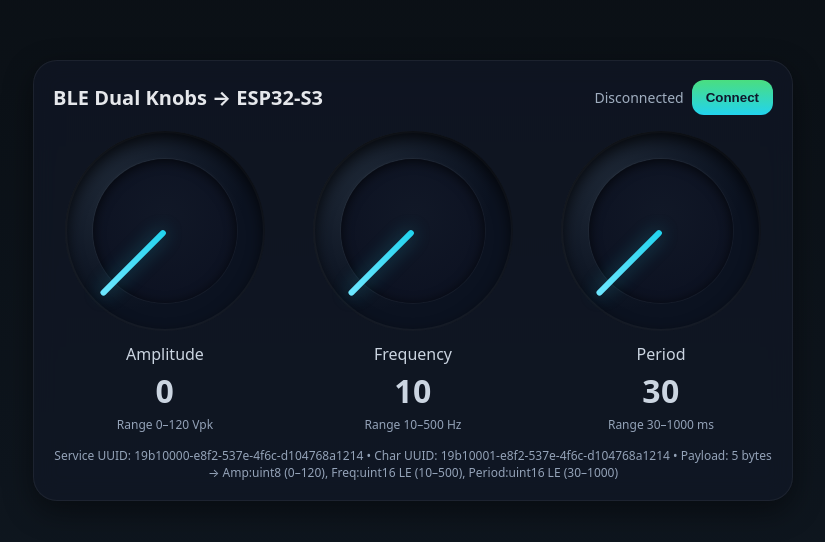
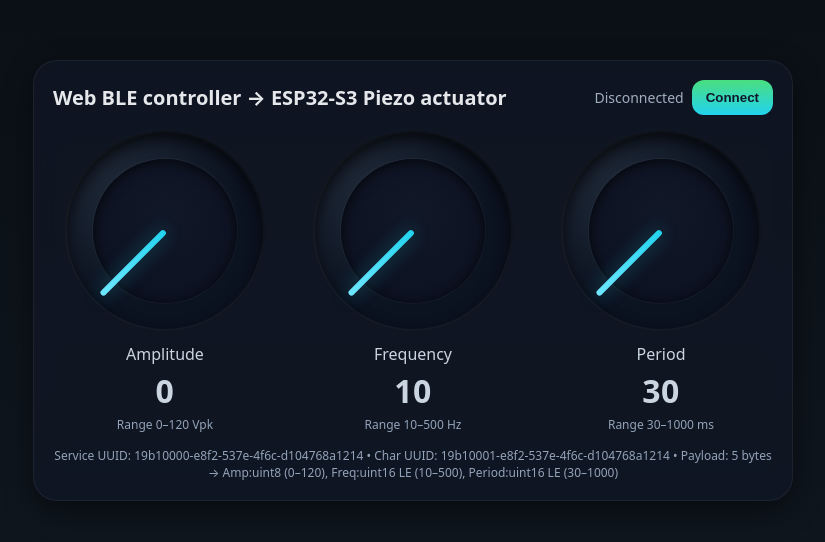
Before and after one commit to kinosawa/BOS1921_piezo_actuator_wireless, a plain HTML site: page index.html in a window 1280 px wide. Shown: the part 120-662 px from the top of the page, without its empty margins (227-1052 px from the left). Drawn offline with Linux system fonts and the light colour scheme.

Commit message:
rename webapp header

```diff
--- a/index.html
+++ b/index.html
@@ -27,7 +27,7 @@
 <body>
 <div class="app">
   <div class="header">
-    <h1>BLE Dual Knobs → ESP32‑S3</h1>
+    <h1>Web BLE controller → ESP32-S3 Piezo actuator</h1>
     <div style="display:flex; gap:8px; align-items:center;">
       <div class="status" id="status">Disconnected</div>
       <button id="connect">Connect</button>
```
